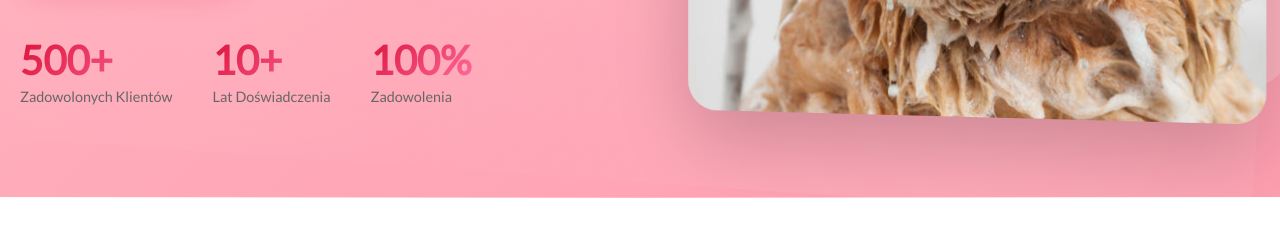
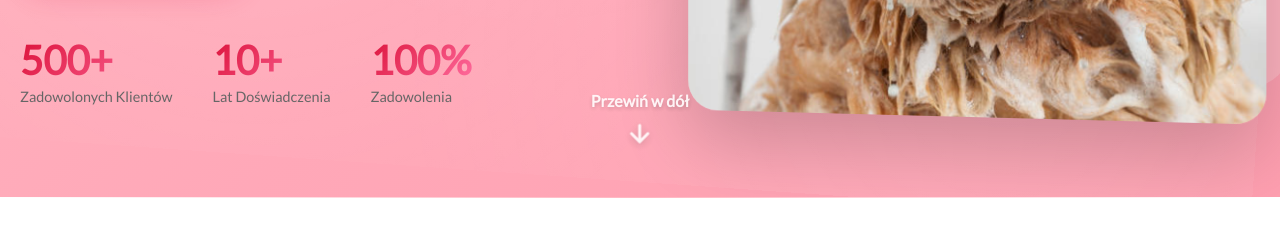
Before and after one commit to cholewak/groomer, an Angular app: page /home in a window 1280 px wide. Shown: the part 727-952 px from the top of the page. Built offline with nearby package versions, Linux system fonts and the light colour scheme; no server answers.

Commit message:
Refactor: Remove scroll-to-content button from contact page and implement scroll button on home page with updated styles and animations for improved navigation

```diff
--- a/src/app/contact-page/contact-page.component.css
+++ b/src/app/contact-page/contact-page.component.css
@@ -60,57 +60,6 @@
   }
 }
 
-.scroll-down-btn {
-  display: flex;
-  flex-direction: column;
-  align-items: center;
-  gap: 10px;
-  background: none;
-  border: none;
-  cursor: pointer;
-  color: #FFB6C1;
-  font-family: "Lato", Arial, Helvetica, sans-serif;
-  font-size: 1rem;
-  font-weight: 600;
-  padding: 15px;
-  transition: transform 0.3s ease;
-
-  &:hover {
-    color: #ff9eb5;
-  }
-}
-
-.scroll-down-text {
-  display: block;
-  transform: translateY(0);
-  animation: slowFadeInOut 3s ease-in-out infinite, slowPulse 3s ease-in-out infinite;
-}
-
-.scroll-down-arrow {
-  display: block;
-  width: 28px;
-  height: 28px;
-  margin: 0 auto;
-  animation: slowFadeInOut 3s ease-in-out infinite, slowPulse 3s ease-in-out infinite;
-}
-
-@keyframes slowFadeInOut {
-  0%, 100% {
-    opacity: 0.4;
-  }
-  50% {
-    opacity: 1;
-  }
-}
-
-@keyframes slowPulse {
-  0%, 100% {
-    transform: translateY(0);
-  }
-  50% {
-    transform: translateY(8px);
-  }
-}
 
 .contact__content {
   display: grid;
--- a/src/app/contact-page/contact-page.component.html
+++ b/src/app/contact-page/contact-page.component.html
@@ -3,12 +3,6 @@
     <div class="contact__header">
       <h2 class="contact__title">Skontaktuj Się Z Nami</h2>
       <p class="contact__subtitle">Jesteśmy tutaj, aby odpowiedzieć na wszystkie Twoje pytania</p>
-      <button class="scroll-down-btn" (click)="scrollToContent()" aria-label="Przewiń w dół">
-        <span class="scroll-down-text">Przewiń w dół</span>
-        <svg class="scroll-down-arrow" width="28" height="28" viewBox="0 0 24 24" fill="none" stroke="currentColor" stroke-width="2.5" stroke-linecap="round" stroke-linejoin="round">
-          <path d="M12 5v14M12 19l-7-7M12 19l7-7"/>
-        </svg>
-      </button>
     </div>
 
     <div class="contact__content">
--- a/src/app/contact-page/contact-page.component.ts
+++ b/src/app/contact-page/contact-page.component.ts
@@ -65,13 +65,6 @@ export class ContactPageComponent implements OnInit {
     window.scrollTo({ top: 0, behavior: 'smooth' });
   }
 
-  scrollToContent(): void {
-    const contentElement = document.querySelector('.contact__content');
-    if (contentElement) {
-      contentElement.scrollIntoView({ behavior: 'smooth', block: 'start' });
-    }
-  }
-
   onSubmit(): void {
     if (this.contactForm.valid && !this.isSubmitting) {
       this.isSubmitting = true;
--- a/src/app/home-page/home-page.component.html
+++ b/src/app/home-page/home-page.component.html
@@ -42,8 +42,10 @@
       </div>
     </div>
   </div>
-  <div class="hero__scroll-indicator">
-    <span>Przewiń w dół</span>
-    <div class="hero__scroll-arrow"></div>
-  </div>
+  <button class="scroll-down-btn" (click)="scrollToServices()" aria-label="Przewiń w dół">
+    <span class="scroll-down-text">Przewiń w dół</span>
+    <svg class="scroll-down-arrow" width="28" height="28" viewBox="0 0 24 24" fill="none" stroke="currentColor" stroke-width="2.5" stroke-linecap="round" stroke-linejoin="round">
+      <path d="M12 5v14M12 19l-7-7M12 19l7-7"/>
+    </svg>
+  </button>
 </section>
--- a/src/app/home-page/home-page.component.scss
+++ b/src/app/home-page/home-page.component.scss
@@ -315,54 +315,77 @@
 }
 
 
-.hero__scroll-indicator {
+.scroll-down-btn {
   position: absolute;
-  bottom: 30px;
+  bottom: 40px;
   left: 50%;
   transform: translateX(-50%);
   display: flex;
   flex-direction: column;
   align-items: center;
   gap: 10px;
-  color: rgba(44, 44, 44, 0.7);
-  font-size: 0.85rem;
-  font-weight: 500;
+  background: none;
+  border: none;
+  cursor: pointer;
+  color: white;
+  font-family: "Lato", Arial, Helvetica, sans-serif;
+  font-size: 1rem;
+  font-weight: 600;
+  padding: 15px;
+  transition: transform 0.3s ease;
+  z-index: 2;
+  text-shadow: 0 2px 4px rgba(0, 0, 0, 0.2);
   animation: fadeInUp 0.8s ease-out 1s backwards;
-  z-index: 2;
+
+  &:hover {
+    color: rgba(255, 255, 255, 0.9);
+  }
 
   @media (max-width: 920px) {
-    display: none;
+    bottom: 30px;
+  }
+
+  @media (max-width: 480px) {
+    bottom: 20px;
+    font-size: 0.9rem;
   }
 }
 
-.hero__scroll-arrow {
-  width: 2px;
-  height: 30px;
-  background: rgba(44, 44, 44, 0.5);
-  position: relative;
-  animation: scrollDown 2s ease-in-out infinite;
+.scroll-down-text {
+  display: block;
+  transform: translateY(0);
+  animation: slowFadeInOut 3s ease-in-out infinite, slowPulse 3s ease-in-out infinite;
+}
 
-  &::after {
-    content: '';
-    position: absolute;
-    bottom: 0;
-    left: -4px;
-    width: 10px;
-    height: 10px;
-    border-right: 2px solid rgba(44, 44, 44, 0.5);
-    border-bottom: 2px solid rgba(44, 44, 44, 0.5);
-    transform: rotate(45deg);
+.scroll-down-arrow {
+  display: block;
+  width: 28px;
+  height: 28px;
+  margin: 0 auto;
+  filter: drop-shadow(0 2px 4px rgba(0, 0, 0, 0.2));
+  animation: slowFadeInOut 3s ease-in-out infinite, slowPulse 3s ease-in-out infinite;
+
+  @media (max-width: 480px) {
+    width: 24px;
+    height: 24px;
   }
 }
 
-@keyframes scrollDown {
+@keyframes slowFadeInOut {
+  0%, 100% {
+    opacity: 0.6;
+  }
+  50% {
+    opacity: 1;
+  }
+}
+
+@keyframes slowPulse {
   0%, 100% {
     transform: translateY(0);
-    opacity: 1;
   }
   50% {
-    transform: translateY(10px);
-    opacity: 0.5;
+    transform: translateY(8px);
   }
 }
 
--- a/src/app/home-page/home-page.component.ts
+++ b/src/app/home-page/home-page.component.ts
@@ -33,4 +33,18 @@ export class HomePageComponent implements OnInit {
     }
   }
 
+  scrollToServices(): void {
+    const servicesElement = document.querySelector('#services');
+    if (servicesElement) {
+      const headerOffset = 120;
+      const elementPosition = servicesElement.getBoundingClientRect().top;
+      const offsetPosition = elementPosition + window.pageYOffset - headerOffset;
+
+      window.scrollTo({
+        top: offsetPosition,
+        behavior: 'smooth'
+      });
+    }
+  }
+
 }
```
